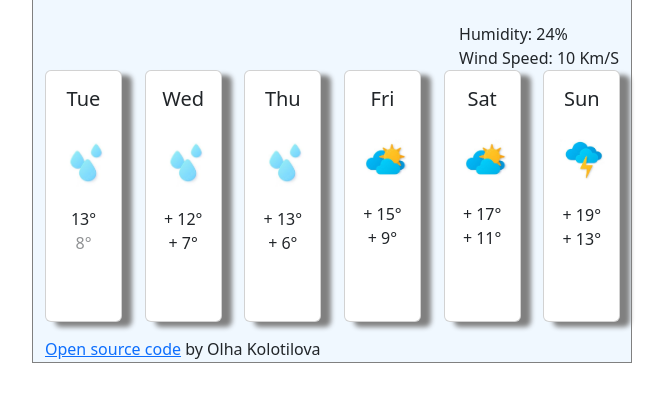
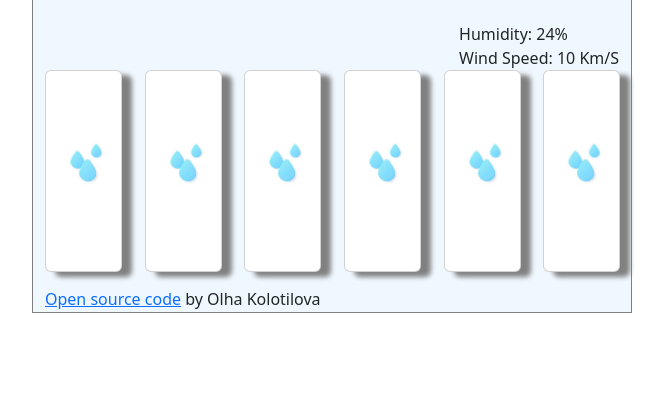
Before and after one commit to Olcha22/my-weather-app1, a plain HTML site: page index.html in a window 1280 px wide. Shown: the part 312-714 px from the top of the page, without its empty margins (308-972 px from the left). Drawn offline with nearby package versions, Linux system fonts and the light colour scheme; no server answers.

Commit message:
Forecast HTML relocated to JS

```diff
--- a/index.html
+++ b/index.html
@@ -60,94 +60,9 @@
               </div>
 
               </div>
-              <div class="weather-forecast" id="forecast">
-              <div class="row">
-                <div class="col-sm-2">
-                  <div class="card" id="day-card">
-                    <div class="card-body">
-                      <h5 class="card-title">Tue</h5>
-                      <img class="icon" src="images/rainy.JPG" alt="" />
-                      <div class="forecast-temperature-day">
-                        13° </div>
-                        <div class="forecast-temperature-night">
-                        8° </div>
-                      </div>
-                  </div>
-                </div>
-                <div class="col-sm-2">
-                  <div class="card" id="day-card">
-                    <div class="card-body">
-                      <h5 class="card-title">Wed</h5>
-                      <img class="icon" src="images/rainy.JPG" alt="rainy" />
-                      <p class="card-text">
-                        + 12° <br />
-                        + 7°
-                      </p>
-                    </div>
-                  </div>
-                </div>
-                <div class="col-sm-2">
-                  <div class="card" id="day-card">
-                    <div class="card-body">
-                      <h5 class="card-title">Thu</h5>
-                      <img class="icon" src="images/rainy.JPG" alt="rainy" />
-                      <p class="card-text">
-                        + 13° <br />
-                        + 6°
-                      </p>
-                    </div>
-                  </div>
-                </div>
-                <div class="col-sm-2">
-                  <div class="card" id="day-card">
-                    <div class="card-body">
-                      <h5 class="card-title">Fri</h5>
-                      <img
-                        class="icon"
-                        src="images/sun-cloudy.JPG"
-                        alt="sun-in-clouds"
-                      />
-                      <p class="card-text">
-                        + 15° <br />
-                        + 9°
-                      </p>
-                    </div>
-                  </div>
-                </div>
-                <div class="col-sm-2">
-                  <div class="card" id="day-card">
-                    <div class="card-body">
-                      <h5 class="card-title">Sat</h5>
-                      <img
-                        class="icon"
-                        src="images/sun-cloudy.JPG"
-                        alt="sun-in-clouds"
-                      />
-                      <p class="card-text">
-                        + 17° <br />
-                        + 11°
-                      </p>
-                    </div>
-                  </div>
-                </div>
-                <div class="col-sm-2">
-                  <div class="card" id="day-card">
-                    <div class="card-body">
-                      <h5 class="card-title">Sun</h5>
-                      <img
-                        class="icon"
-                        src="images/thunder.JPG"
-                        alt="thunder"
-                      />
-                      <p class="card-text">
-                        + 19° <br />
-                        + 13°
-                      </p>
-                    </div>
-                  </div>
-                </div>
-                </div>
-                <div class="source-link">
+              <div class="weather-forecast" id="forecast"></div>
+
+                 <div class="source-link">
                  <p><a href="https://github.com/Olcha22/my-weather-app1" target="_blank">Open source code</a> by Olha Kolotilova</p>
                  </div>
               </div>
--- a/index.js
+++ b/index.js
@@ -146,5 +146,29 @@ let celsiusTemp = null;
 search("Kyiv");
 
 function displayForecast() {
-  let;
+  let forecastElement = document.querySelector("#forecast");
+
+  let forecastHTML = `<div class="row">`;
+  let days = ["Tue", "Wed", "Thu", "Fri", "Sat", "Sun"];
+  days.forEach(function (day) {
+    forecastHTML =
+      forecastHTML +
+      `          <div class="col-sm-2">
+                  <div class="card" id="day-card">
+                    <div class="card-body">
+                      <h5 class="card-title">${day}</h5>
+                      <img class="icon" src="images/rainy.JPG" alt="" />
+                      <div class="forecast-temperature-day">
+                        13° </div>
+                        <div class="forecast-temperature-night">
+                        8° </div>
+                    </div>
+                  </div>
+                </div>
+                `;
+  });
+  forecastHTML = forecastHTML + `</div>`;
+  forecastElement.innerHTML = forecastHTML;
 }
+
+displayForecast();
--- a/styles.css
+++ b/styles.css
@@ -71,9 +71,9 @@ form {
 }
 
 .card-body {
-  height: 250px;
+  height: 200px;
   width: 75px;
-  colot: #0000;
+  color: #0000;
 }
 
 .forecast-temperature-night {
```
